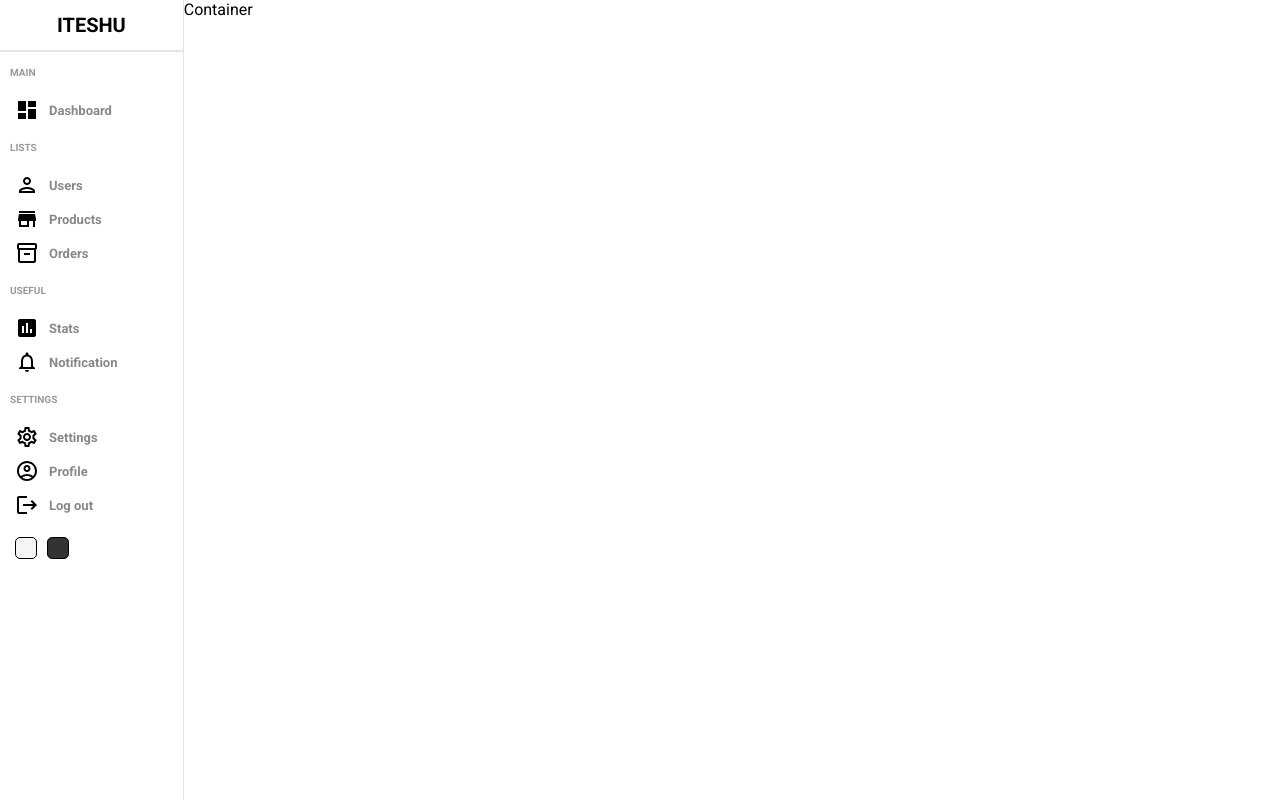
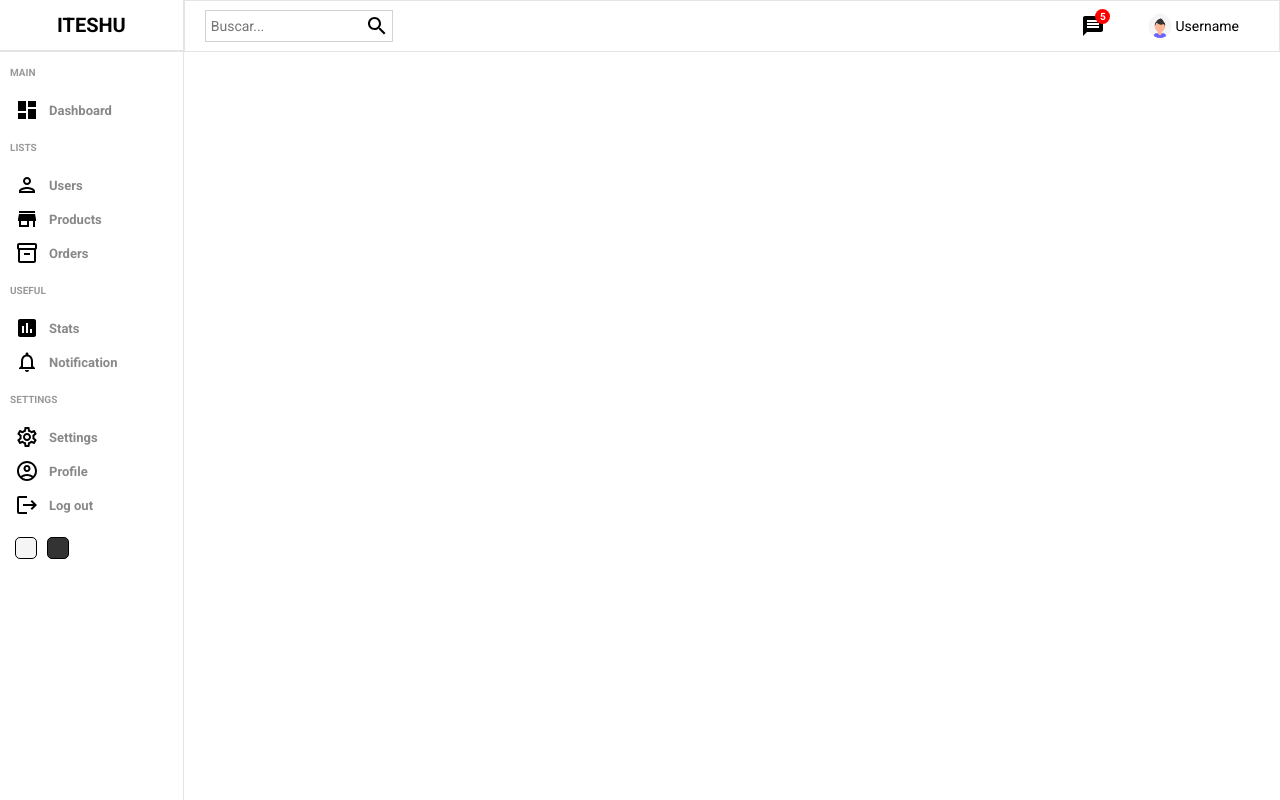
Before and after one commit to Santiago257/dashboard, a React (Create React App) app: page / in a window 1280 px wide. Built offline with nearby package versions, Linux system fonts and the light colour scheme.

Commit message:
sidebar created

```diff
--- a/src/components/navbar/Navbar.jsx
+++ b/src/components/navbar/Navbar.jsx
@@ -1,10 +1,31 @@
-import React from 'react'
-import './navbar.scss'
+import { Message, Search } from "@mui/icons-material";
+import React from "react";
+import "./navbar.scss";
+import Avatar from "../../img/avatar.png";
 
 const Navbar = () => {
   return (
-    <div>Navbar</div>
-  )
-}
+    <div className="navbar">
+      <div className="wrapper">
+        <div className="search">
+          <input type="text" placeholder="Buscar..." />
+          <Search />
+        </div>
+        <div className="items">
+          <div className="item">
+            <Message />
+            {/*El counter sera el contador de los mensajes en este caso */}
+            <div className="counter">5</div>
+          </div>
+          <div className="item">
+            <img src={Avatar} alt="UserAvatar" className="avatar" />
+            {/*Aqui vamos a poner el nombre que tendra el perfil a traves de la sesion iniciada */}
+            Username
+          </div>
+        </div>
+      </div>
+    </div>
+  );
+};
 
-export default Navbar
+export default Navbar;
--- a/src/components/navbar/navbar.scss
+++ b/src/components/navbar/navbar.scss
@@ -0,0 +1,72 @@
+.navbar{
+    height: 50px;
+    border: 0.5px solid rgb(230, 227, 227);
+    display: flex;
+    align-items: center;
+    font-size: 14px;
+
+    .wrapper{
+        width: 100%;
+        display: flex;
+        padding: 20px;
+        align-items: center;
+        justify-content: space-between;
+    }
+
+    .search{
+        display: flex;
+        align-items: center;
+        border: 0.5px solid lightgray;
+        padding: 3px;
+
+        input{
+            border: none;
+            outline: none;
+            background-color: transparent;
+
+            &::placeholder{
+                font-size: 14px;
+            }
+
+        }
+
+    }
+
+    .items{
+        display: flex;
+        align-items: center;
+
+        .item{
+            display: flex;
+            align-items: center;
+            margin: 20px;
+            position: relative;
+
+
+            .avatar{
+                width: 30px;
+                height: 30px;
+                border-radius: 50%;
+            }
+
+            .counter{
+                height: 15px;
+                width: 15px;
+                background-color: red;
+                border-radius: 50%;
+                color: white;
+                display: flex;
+                align-items: center;
+                justify-content: center;
+                font-size: 10px;
+                font-weight: bold;
+                position: absolute;
+                top: -5px;
+                right: -5px;
+            }
+
+        }
+
+    }
+
+}
--- a/src/pages/home/Home.jsx
+++ b/src/pages/home/Home.jsx
@@ -1,4 +1,5 @@
 import React from 'react'
+import Navbar from '../../components/navbar/Navbar'
 import Sidebar from '../../components/sidebar/Sidebar'
 import './home.scss'
 
@@ -6,7 +7,12 @@ const Home = () => {
   return (
     <div className='home'>
         <Sidebar/>
-        <div className="homeContainer">Container</div>
+        <div className="homeContainer">
+          <Navbar/>
+          <div className="widgets">
+
+          </div>
+        </div>
     </div>
   )
 }
```
Also changed, not shown: src/components/widget/Widget.jsx (added, +10 -0 lines), src/components/widget/widget.scss (added), src/img/avatar.png (added).
